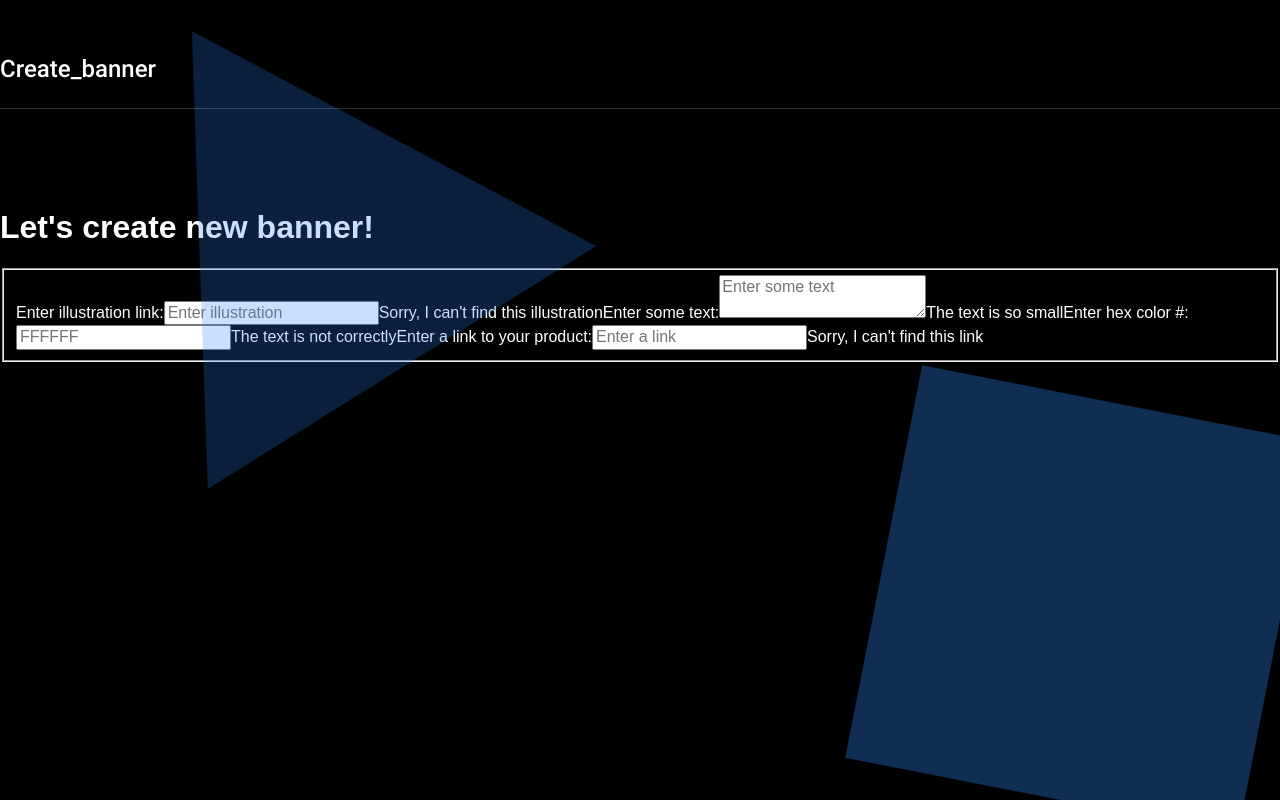
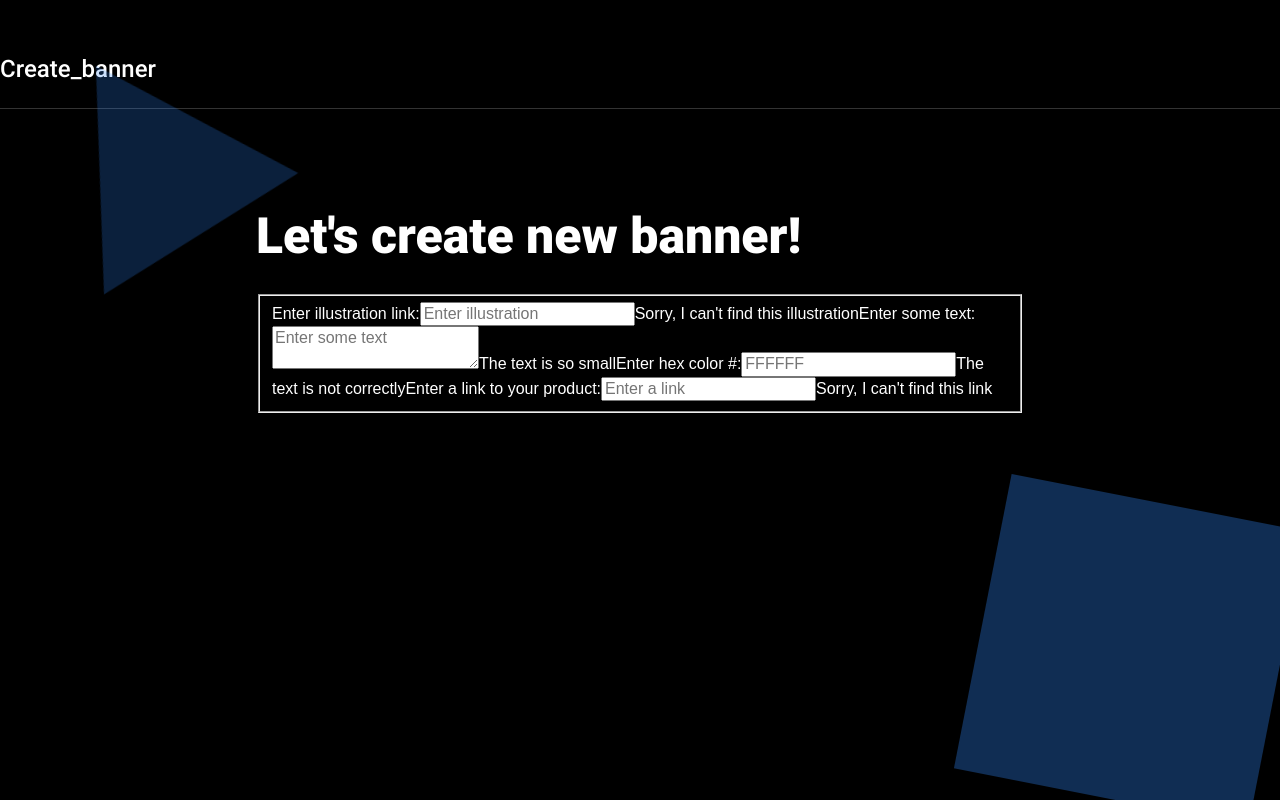
Before and after one commit to Vladimir-art/online-redactor, a React (Create React App) app: page / in a window 1280 px wide. Built offline with nearby package versions, Linux system fonts and the light colour scheme.

Commit message:
redactor__title style

```diff
--- a/src/blocks/page/page.css
+++ b/src/blocks/page/page.css
@@ -17,15 +17,15 @@
 .page::after {
   position: absolute;
   z-index: 0;
-  top: -100px;
+  top: 0;
   left: 0;
   content: '';
   background-image: url(../../images/triangle.svg);
   background-repeat: no-repeat;
   background-size: cover;
   border: 0;
-  width: 600px;
-  height: 600px;
+  width: 300px;
+  height: 300px;
   animation: rotation 20s linear infinite;
   opacity: .25;
 }
@@ -36,8 +36,8 @@
   bottom: 0;
   right: 0;
   content: '';
-  height: 400px;
-  width: 400px;
+  height: 300px;
+  width: 300px;
   background-color: #2F80ED;
   animation: antirotation 25s linear infinite;
   opacity: .35;
--- a/src/blocks/redactor/__title/redactor__title.css
+++ b/src/blocks/redactor/__title/redactor__title.css
@@ -0,0 +1,9 @@
+.redactor__title {
+  margin: 0 0 30px;
+  padding: 0;
+  font-family: "Roboto", Arial, sans-serif;;
+  font-style: normal;
+  font-weight: 900;
+  font-size: 50px;
+  line-height: 110%;
+}
--- a/src/blocks/redactor/redactor.css
+++ b/src/blocks/redactor/redactor.css
@@ -4,3 +4,10 @@
 @import url(./__name/redactor__name.css);
 @import url(./__input/redactor__input.css);
 @import url(./__error/redactor__error.css);
+
+
+.redactor {
+  margin: 0 auto;
+  padding: 0;
+  max-width: 60%;
+}
```
